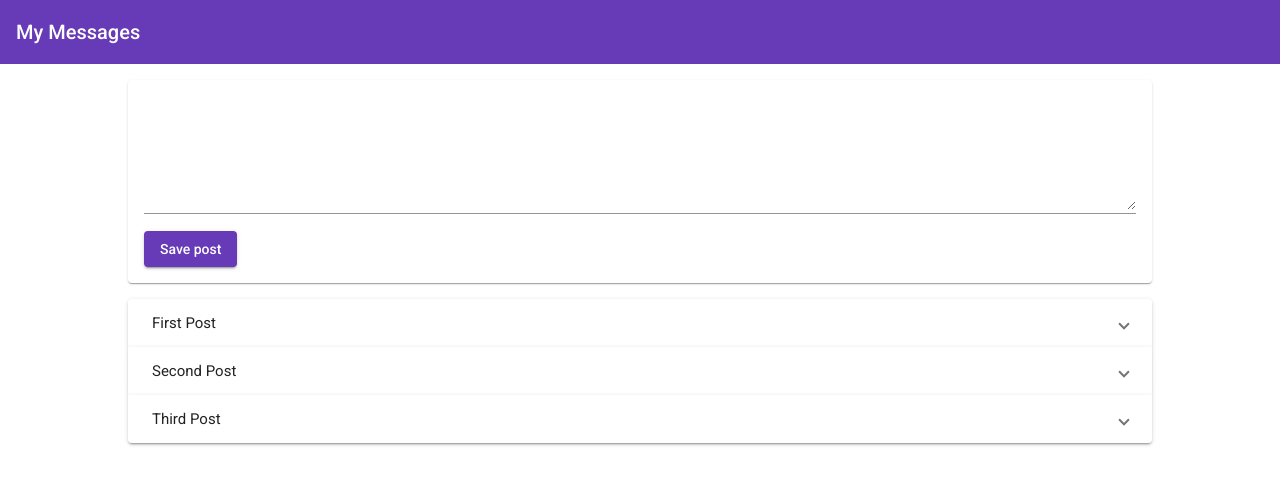
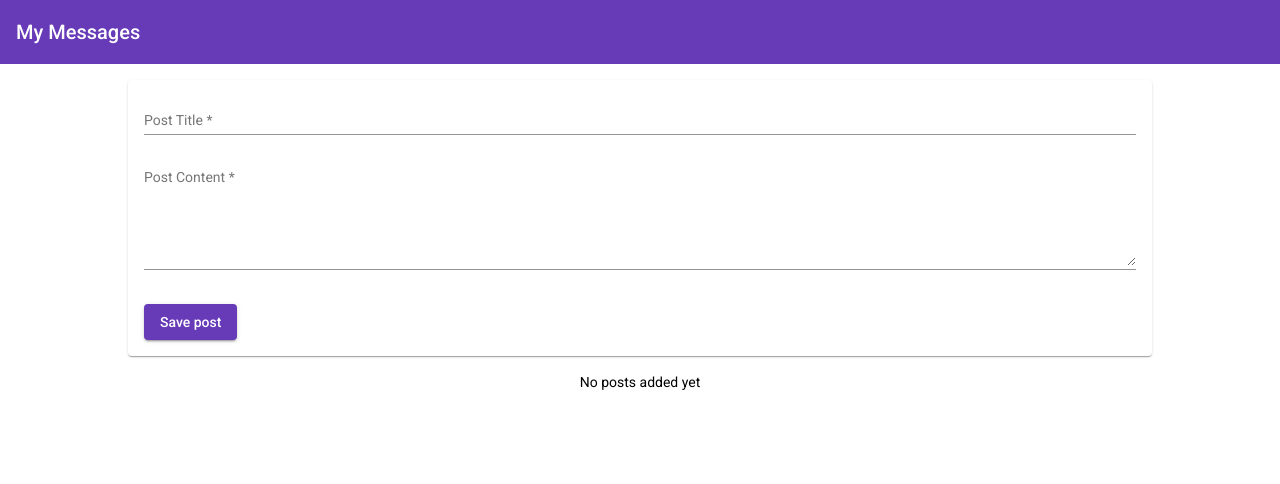
Before and after one commit to alex-bartleynees/mean-app, an Angular app: page / in a window 1280 px wide. Shown: the top 484 px of the page. Built offline with nearby package versions, Linux system fonts and the light colour scheme.

Commit message:
Add interface, postService, update form to improve app

```diff
--- a/src/app/app.component.ts
+++ b/src/app/app.component.ts
@@ -1,10 +1,10 @@
 import { Component } from '@angular/core';
+import { Post } from './interfaces/post';
 
 @Component({
   selector: 'app-root',
   templateUrl: './app.component.html',
-  styleUrls: ['./app.component.css']
+  styleUrls: ['./app.component.css'],
 })
 export class AppComponent {
-  title = 'mean-course';
 }
--- /dev/null
+++ b/src/app/interfaces/post.ts
@@ -0,0 +1,4 @@
+export interface Post {
+  title: string;
+  content: string;
+}
--- a/src/app/posts/post-create/post-create.component.css
+++ b/src/app/posts/post-create/post-create.component.css
@@ -1,6 +1,10 @@
 mat-form-field,
 textarea {
   width: 100%;
+}
+
+button {
+  margin-top: 1rem;
 }
 
 :host {
--- a/src/app/posts/post-create/post-create.component.html
+++ b/src/app/posts/post-create/post-create.component.html
@@ -1,8 +1,29 @@
 <mat-card>
-  <mat-form-field>
-    <textarea matInput rows="6" [(ngModel)]="enteredValue"></textarea>
-  </mat-form-field>
-  <button mat-raised-button color="primary" (click)="onAddPost()">
-    Save post
-  </button>
+  <form (ngSubmit)="onAddPost(postForm)" #postForm="ngForm">
+    <mat-form-field>
+      <input
+        matInput
+        type="text"
+        name="title"
+        required
+        ngModel
+        placeholder="Post Title"
+        #title="ngModel"
+      />
+      <mat-error *ngIf="title.invalid">Please enter a post title</mat-error>
+    </mat-form-field>
+    <mat-form-field>
+      <textarea
+        matInput
+        rows="6"
+        name="content"
+        required
+        ngModel
+        placeholder="Post Content"
+        #content="ngModel"
+      ></textarea>
+      <mat-error *ngIf="content.invalid">Please enter post content</mat-error>
+    </mat-form-field>
+    <button mat-raised-button color="primary" type="submit">Save post</button>
+  </form>
 </mat-card>
--- a/src/app/posts/post-create/post-create.component.ts
+++ b/src/app/posts/post-create/post-create.component.ts
@@ -1,4 +1,6 @@
-import { Component, OnInit } from '@angular/core';
+import { Component, OnInit, EventEmitter, Output } from '@angular/core';
+import { NgForm } from '@angular/forms';
+import { PostsService } from 'src/app/services/posts.service';
 
 @Component({
   selector: 'app-post-create',
@@ -6,14 +8,16 @@
   styleUrls: ['./post-create.component.css'],
 })
 export class PostCreateComponent implements OnInit {
-  enteredValue = '';
-  newPost = 'No Content';
-
-  constructor() {}
+  constructor(private postService: PostsService) {}
 
   ngOnInit(): void {}
 
-  onAddPost() {
-    this.newPost = this.enteredValue;
+  onAddPost(form: NgForm) {
+    if (!form.valid) {
+      return;
+    }
+
+    this.postService.addPost(form.value.title, form.value.content);
+    form.resetForm();
   }
 }
--- a/src/app/posts/post-list/post-list.component.html
+++ b/src/app/posts/post-list/post-list.component.html
@@ -1,8 +1,12 @@
-<mat-accordion multi="true" *ngIf="posts.length > 0">
-  <mat-expansion-panel *ngFor="let post of posts">
+<mat-accordion multi="true" *ngIf="storedPosts.length > 0">
+  <mat-expansion-panel *ngFor="let post of storedPosts">
     <mat-expansion-panel-header> {{ post.title }} </mat-expansion-panel-header>
     {{ post.content }}
+    <mat-action-row>
+      <button mat-button color="primary">Edit</button>
+      <button mat-button color="warn">Delete</button>
+    </mat-action-row>
   </mat-expansion-panel>
 </mat-accordion>
 
-<p class="info-text" *ngIf="posts.length <= 0">No posts added yet</p>
+<p class="info-text" *ngIf="storedPosts.length <= 0">No posts added yet</p>
--- a/src/app/posts/post-list/post-list.component.ts
+++ b/src/app/posts/post-list/post-list.component.ts
@@ -1,18 +1,27 @@
-import { Component, OnInit } from '@angular/core';
+import { Component, OnInit, Input, OnDestroy } from '@angular/core';
+import { Subscription } from 'rxjs';
+import { Post } from 'src/app/interfaces/post';
+import { PostsService } from 'src/app/services/posts.service';
 
 @Component({
   selector: 'app-post-list',
   templateUrl: './post-list.component.html',
   styleUrls: ['./post-list.component.css'],
 })
-export class PostListComponent implements OnInit {
-  posts = [
-    { title: 'First Post', content: "This is the first post's content" },
-    { title: 'Second Post', content: "This is the second post's content" },
-    { title: 'Third Post', content: "This is the third post's content" },
-  ];
+export class PostListComponent implements OnInit, OnDestroy {
+  storedPosts: Post[] = [];
+  private postsSub: Subscription;
 
-  constructor() {}
+  constructor(private postsService: PostsService) {}
 
-  ngOnInit(): void {}
+  ngOnInit(): void {
+    this.storedPosts = this.postsService.getPosts();
+    this.postsSub = this.postsService
+      .getPostUpdateListener()
+      .subscribe((posts) => (this.storedPosts = posts));
+  }
+
+  ngOnDestroy() {
+    this.postsSub.unsubscribe();
+  }
 }
--- /dev/null
+++ b/src/app/services/posts.service.ts
@@ -0,0 +1,30 @@
+import { Injectable } from '@angular/core';
+import { Subject } from 'rxjs';
+import { Post } from '../interfaces/post';
+
+@Injectable({
+  providedIn: 'root',
+})
+export class PostsService {
+  private posts: Post[] = [];
+  private postsUpdated = new Subject<Post[]>();
+
+  getPosts() {
+    return [...this.posts];
+  }
+
+  addPost(title: string, content: string) {
+    const post: Post = {
+      title,
+      content,
+    };
+    this.posts.push(post);
+    this.postsUpdated.next([...this.posts]);
+  }
+
+  getPostUpdateListener() {
+    return this.postsUpdated.asObservable();
+  }
+
+  constructor() {}
+}
```
Also changed, not shown: 1 other file (tests, documents, lock files or other folders).
